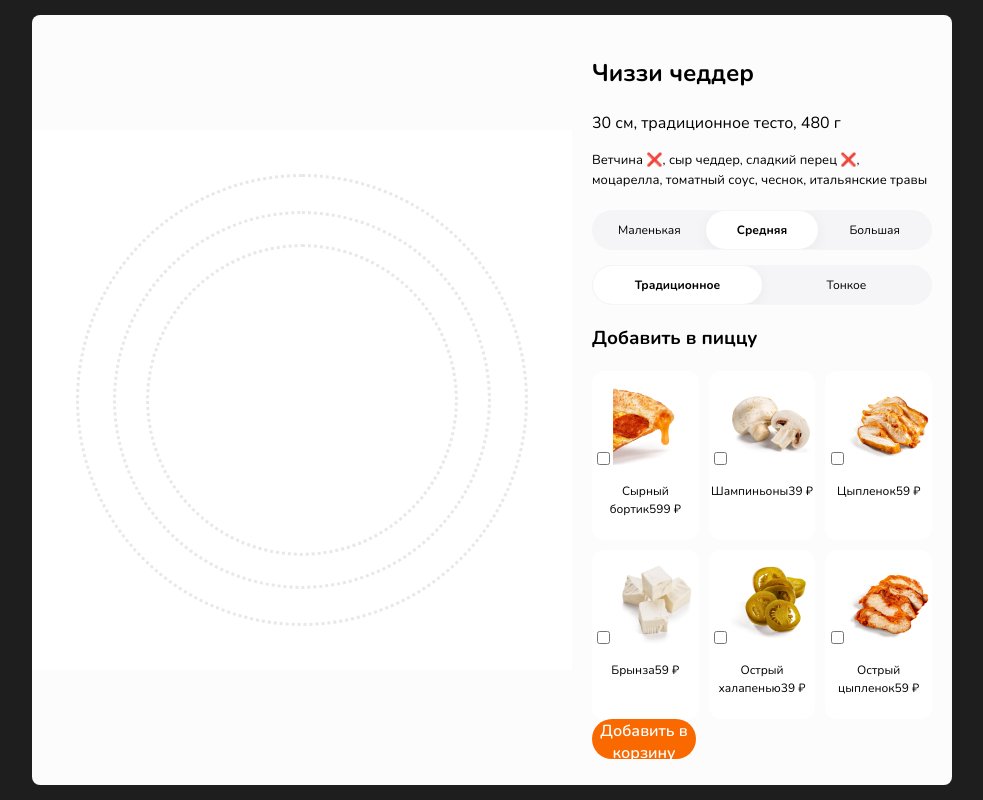
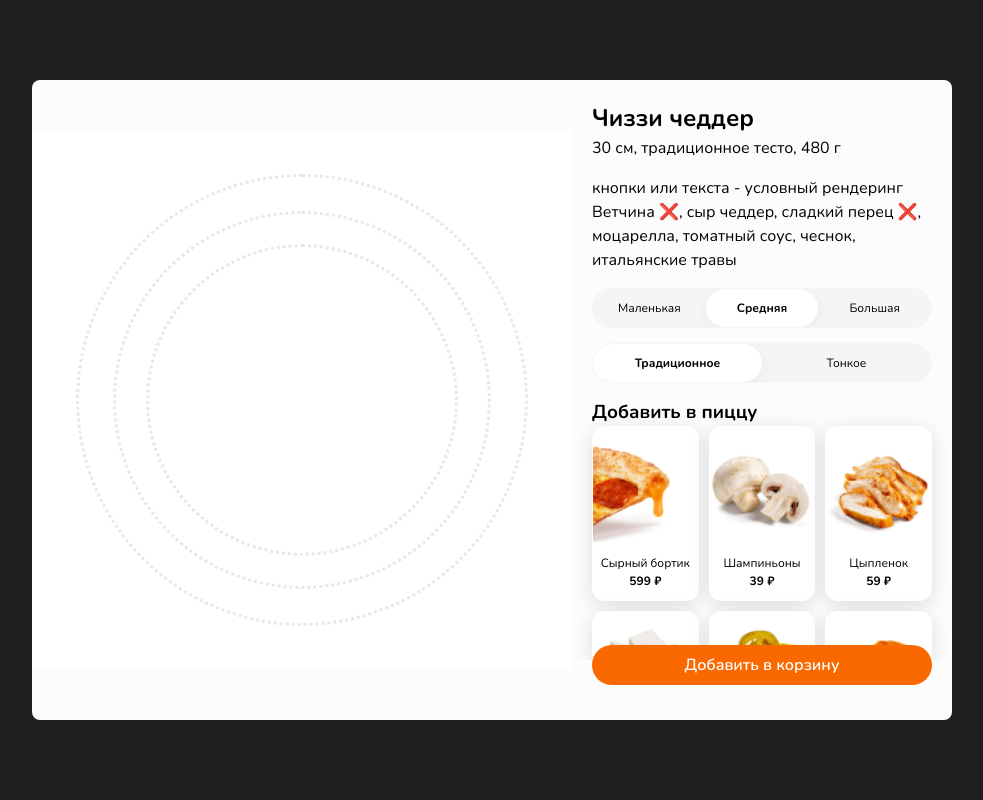
Before and after one commit to AnastaCodes/DoDoPizzaOnReact, a React (Vite) app: page /OrderAccepted in a window 1280 px wide. Shown: the whole page, without its empty margins (148-1131 px from the left). Built offline with nearby package versions, Linux system fonts and the light colour scheme.

Commit message:
Modal and Card

```diff
--- a/src/components/PizzaModal/PizzaModal.jsx
+++ b/src/components/PizzaModal/PizzaModal.jsx
@@ -1,4 +1,4 @@
-import React, { useState } from "react";
+import React, { useState, useRef } from "react";
 import s from "./PizzaModal.module.scss";
 
 import Brynza from "../../../public/items/additionalIngredients/Brynza.png";
@@ -7,15 +7,32 @@ import Chicken from "../../../public/items/additionalIngredients/Chicken.png";
 import HotJalapeno from "../../../public/items/additionalIngredients/HotJalapeno.png";
 import Mushrooms from "../../../public/items/additionalIngredients/Mushrooms.png";
 import SpicyChicken from "../../../public/items/additionalIngredients/SpicyChicken.png";
-
+import check from "../../../public/check-circle.svg";
 import { Button } from "../../ui/Button/Button";
 export const PizzaModal = ({}) => {
   const [size, setSize] = useState("medium");
   const [dough, setDough] = useState("traditional");
   const [additional, setAdditional] = useState([]);
+  //флаговое состояние
+  const isChanged = useRef(false);
 
+  const toggleAdditional = (el) => {
+    if (isChanged.current) return; // если у isChanged есть правдивое значение
+    isChanged.current = true;
 
+    console.log(additional);
+    if (additional.includes(el)) {
+      // eсли ингредиент уже выбран - удалить
 
+      setAdditional(additional.filter((item) => item !== el));
+    } else {
+      // если ингредиент не выбран
+      setAdditional([...additional, el]);
+
+    }
+
+    setTimeout(() => (isChanged.current = false), 0); //абсолютно параллельное выполнение
+  };
 
   return (
     <div className={s.modal}>
@@ -28,16 +45,16 @@ export const PizzaModal = ({}) => {
           </div>
         </div>
         <div className={s.pizzaOptions}>
-          <h2>Чиззи чеддер</h2>
-          <p>30 см, традиционное тесто, 480 г</p>
-          <div className={s.ingredients}>
-            <p>
+            <div className={s.menu}>
+          <h2 className={s.margin}>Чиззи чеддер</h2>
+          <p className={s.margin}>30 см, традиционное тесто, 480 г</p>
+          <div className={`${s.ingridients} ${s.margin}`}>
+            <p> кнопки или текста - условный рендеринг
               Ветчина ❌, сыр чеддер, сладкий перец ❌, моцарелла, томатный
               соус, чеснок, итальянские травы
             </p>
           </div>
-
-          <div className={s.optionSelector}>
+          <div className={`${s.optionSelector} ${s.margin}`}>
             <label
               className={size === "small" ? s.active : ""}
               onClick={() => setSize("small")}
@@ -57,8 +74,7 @@ export const PizzaModal = ({}) => {
               <input type="radio" name="size" value="large" /> Большая
             </label>
           </div>
-
-          <div className={s.doughSelection}>
+          <div className={`${s.doughSelection} ${s.margin}`}>
             <label
               className={dough === "traditional" ? s.active : ""}
               onClick={() => setDough("traditional")}
@@ -73,41 +89,83 @@ export const PizzaModal = ({}) => {
               <input type="radio" name="dough" value="thin" /> Тонкое
             </label>
           </div>
-         <h3>Добавить в пиццу</h3> <div className={s.additionalIngredients}>
+          <h3 className={s.margin}>Добавить в пиццу</h3>
+          <div className={s.additionalIngredients}>
+            <label
+              onClick={() => toggleAdditional("CheeseCrust")}
+              className={
+                additional.includes("CheeseCrust") ? s.selected : ""
+              }
+            >
+               <img className={s.check} src={check} />
+              <input type="checkbox" name="extra" value="CheeseCrust" />
+              <img className={s.extra} src={CheeseCrust} alt="CheeseCrust" />
+              <p className={s.description}>
+                Сырный бортик<span>599 ₽</span>
+              </p>
+            </label>
 
+            <label
+              className={additional.includes("Mushrooms") ? s.selected : ""}
+              onClick={() => toggleAdditional("Mushrooms")}
+            >
+                <img className={s.check} src={check} />
+              <input type="checkbox" name="extra" value="Mushrooms" />
+              <img src={Mushrooms} alt="Mushrooms" />
+              <p className={s.description}>
+                Шампиньоны<span>39 ₽</span>
+              </p>
+            </label>
 
-            <label>
-              <input type="checkbox" name="extra" value="CheeseCrust" />
-              <img src={CheeseCrust} alt="CheeseCrust" />
-              <p>Сырный бортик<span>599 ₽</span></p>
+            <label
+              className={additional.includes("Chicken") ? s.selected : ""}
+              onClick={() => toggleAdditional("Chicken")}
+            >
+                <img className={s.check} src={check} />
+              <input type="checkbox" name="extra" value="Chicken" />
+              <img src={Chicken} alt="Chicken" />
+              <p className={s.description}>
+                Цыпленок<span>59 ₽</span>
+              </p>
             </label>
-            <label>
-              <input type="checkbox" name="extra" value="CheeseCrust" />
-              <img src={Mushrooms} alt="Mushrooms" />
-              <p>Шампиньоны<span>39 ₽</span></p>
+            <label
+              className={additional.includes("Brynza") ? s.selected : ""}
+              onClick={() => toggleAdditional("Brynza")}
+            >
+                <img className={s.check} src={check} />
+              <input type="checkbox" name="extra" value="Brynza" />
+              <img src={Brynza} alt="Brynza" />
+              <p className={s.description}>
+                Брынза<span>59 ₽</span>
+              </p>
             </label>
-            <label>
-              <input type="checkbox" name="extra" value="CheeseCrust" />
-              <img src={Chicken} alt="Chicken" />
-              <p>Цыпленок<span>59 ₽</span></p>
+            <label
+              className={additional.includes("HotJalapeno") ? s.selected : ""}
+              onClick={() => toggleAdditional("HotJalapeno")}
+            >
+                <img className={s.check} src={check} />
+              <input type="checkbox" name="extra" value="HotJalapeno" />
+              <img src={HotJalapeno} alt="HotJalapeno" />
+              <p className={s.description}>
+                Острый халапенью<span>39 ₽</span>
+              </p>
             </label>
-            <label>
-              <input type="checkbox" name="extra" value="CheeseCrust" />
-              <img src={Brynza} alt="Brynza" />
-              <p>Брынза<span>59 ₽</span></p>
-            </label>
-            <label>
-              <input type="checkbox" name="extra" value="CheeseCrust" />
-              <img src={HotJalapeno} alt="HotJalapeno" />
-              <p>Острый халапенью<span>39 ₽</span></p>
-            </label>
-            <label>
-              <input type="checkbox" name="extra" value="CheeseCrust" />
+            <label
+              className={additional.includes("SpicyChicken") ? s.selected : ""}
+              onClick={() => toggleAdditional("SpicyChicken")}
+            >
+                <img className={s.check} src={check} />
+              <input type="checkbox" name="extra" value="SpicyChicken" />
               <img src={SpicyChicken} alt="SpicyChicken" />
-              <p>Острый цыпленок<span>59 ₽</span></p>
+              <p className={s.description} >
+                Острый цыпленок<span>59 ₽</span>
+              </p>
             </label>
           </div>
-          <Button text="Добавить в корзину" />
+          </div>
+          <div className={s.buttonBox}>
+            <Button text="Добавить в корзину" />
+          </div>
         </div>
       </div>
     </div>
--- a/src/components/PizzaModal/PizzaModal.module.scss
+++ b/src/components/PizzaModal/PizzaModal.module.scss
@@ -58,9 +58,27 @@
 
 
 .pizzaOptions {
+    .margin{
+        margin: 0 20px;
+    }
+    .menu {
+        margin-bottom: -15px;
+        padding-bottom: 30px;
+        height: 530px;
+        overflow-y: scroll;
+        scrollbar-width: none;
+
+        &::-webkit-scrollbar {
+            display: none;
+        }
+    }
+
+    position: relative;
+
+
     width: 100%;
     max-width: 380px;
-    padding: 20px;
+    padding: 20px 0;
 
     .ingredients {
         font-size: 13px;
@@ -90,7 +108,7 @@
             padding: 10px 0;
             cursor: pointer;
             font-size: 12px;
-
+            transition: all 0.3s ease-in-out;
             input[type="radio"] {
                 display: none;
             }
@@ -104,11 +122,18 @@
         }
     }
 
-.additionalIngredients{
+    .additionalIngredients {
+
+        .extra {
+            width: 100%;
+        }
+        padding: 0 20px;
         display: grid;
         grid-template-columns: repeat(3, 1fr);
         gap: 10px;
+
         label {
+            position: relative;
             flex: 1;
             text-align: center;
             padding: 10px 0;
@@ -116,16 +141,60 @@
             font-size: 12px;
             background: white;
             border-radius: 12px;
+            border: 1px solid rgb(255, 255, 255);
+            box-shadow: rgba(6, 5, 50, 0.12) 0px 4px 20px;
+            display: flex;
+            flex-direction: column;
+        }
+
+        .check {
+            scale: 0;
+            position: absolute;
+            top: 10px;
+            right: 10px;
+            transition: all 0.3s ease;
+        }
+
+        .selected {
+            outline: 1px solid #F96900;
+
+            .check {
+                scale: 1;
+            }
         }
 
         input[type="checkbox"] {
- //display: none;
+            display: none;
+
 
         }
-    input[type="checkbox"]:checked + label {
-        border-color: #ddd;
+
+
+    }
+
+    .description {
+        margin-bottom: 0;
+        flex-grow: 1;
+padding: 0 3px;
+        span {
+            display: block;
+            font-weight: 700;
+        }
+    }
+
+    .buttonBox {
+        z-index: 1;
+        position: relative;
+        background: #f5f5f7;
+        background: linear-gradient(0deg, #fcfcfc 5%, #fff0 100%);
+
+        padding: 0 20px 15px 20px;
+
+        button {
+            width: 100%;
         }
 
     }
 
+
 }
--- a/src/ui/AdditionalCard/AdditionalCard.module.scss
+++ b/src/ui/AdditionalCard/AdditionalCard.module.scss
@@ -24,5 +24,4 @@
     .card {
         box-shadow: rgba(17, 12, 46, 0.06) 5px 5px 10px 0px;
     }
-
 }
```
Also changed, not shown: public/check-circle.svg (added), src/ui/AdditionalCard/AdditionalCard.jsx (line endings or trailing spaces). Lines whose indentation alone changed are shown as unchanged.
